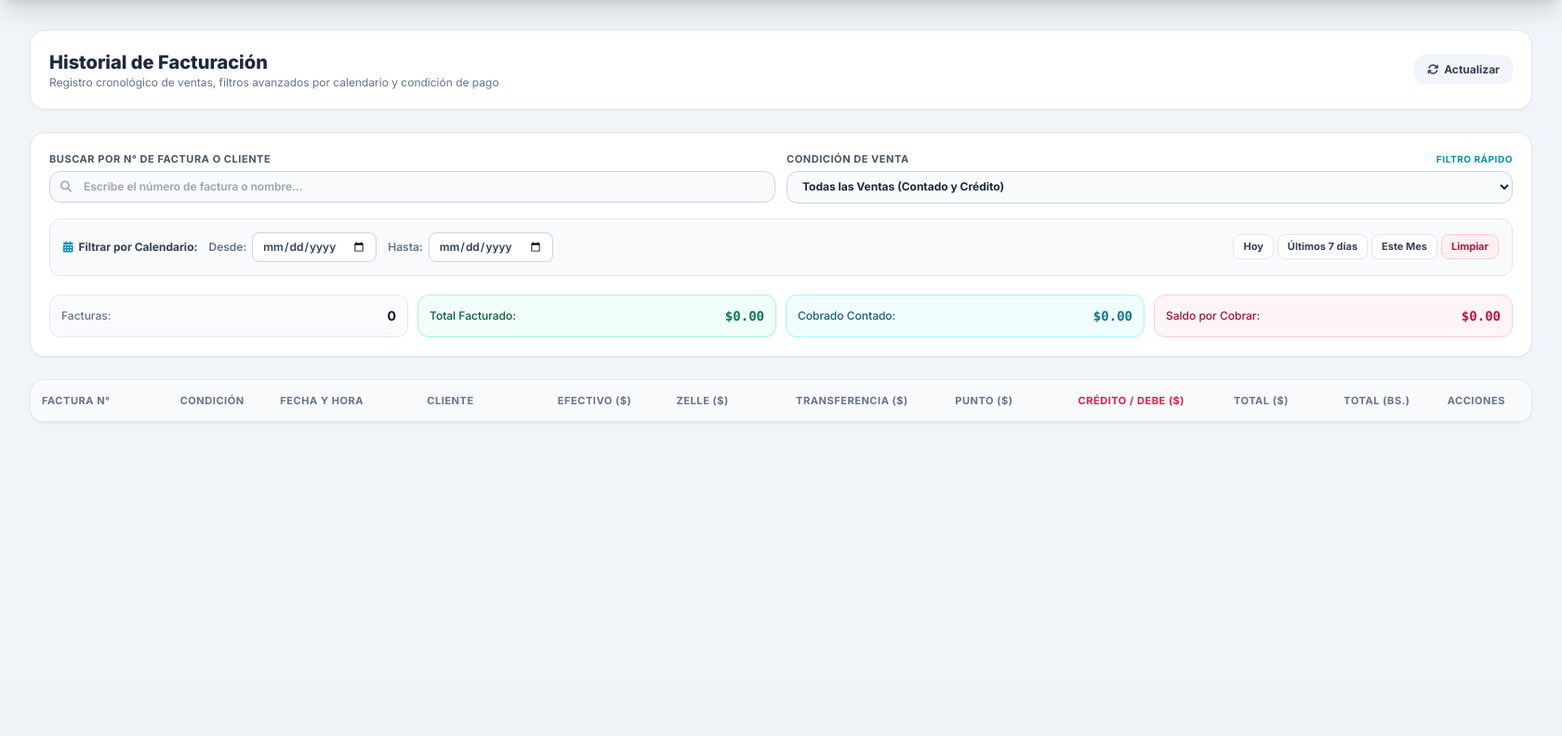
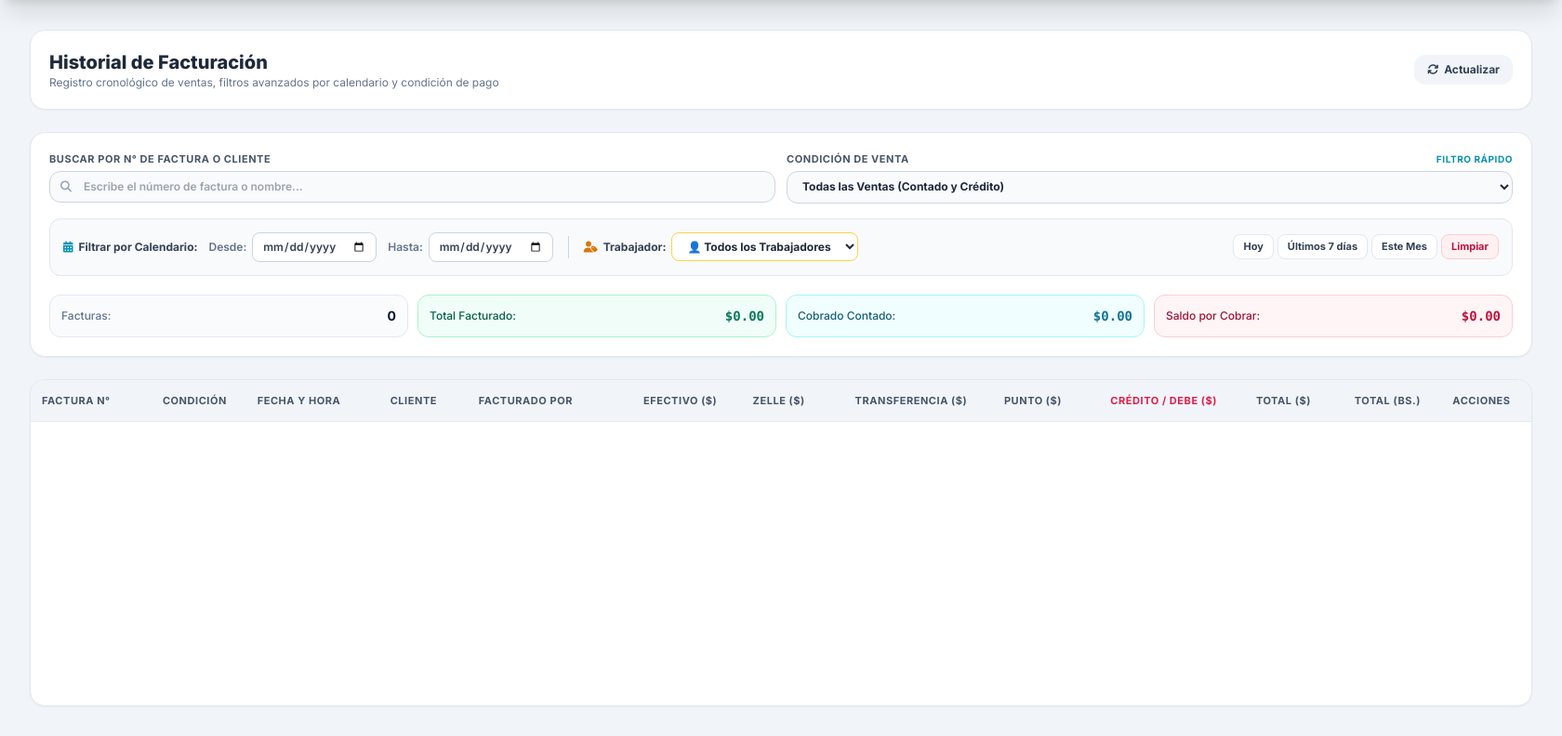
Before and after one commit to narutopewi-bot/prolago-carora, a FastAPI app: template frontend/templates/historial.html in a window 1680 px wide. Shown: the part 65-857 px from the top of the page at 93% size. Before the commit the page ends 520 px from the top, so only its background shows below. Run offline with FastAPI, Linux system fonts and the light colour scheme; the template is opened without the code that fills it, so the values that code supplies are empty; data comes from the database, SQL or seed files in the repository; some libraries are stand-ins or nearby versions.

Commit message:
feat(historial): agregar filtro por trabajador, columna Facturado Por y scrollbar independiente a tabla de facturas

```diff
--- a/backend/main.py
+++ b/backend/main.py
@@ -56,6 +56,8 @@ ejecutar_ddl_seguro("ALTER TABLE usuarios ADD COLUMN permisos TEXT DEFAULT '*'")
 ejecutar_ddl_seguro("ALTER TABLE facturas ADD COLUMN caja_id INTEGER")
 ejecutar_ddl_seguro("ALTER TABLE facturas ADD COLUMN referencia_transferencia VARCHAR(100) DEFAULT ''")
 ejecutar_ddl_seguro("ALTER TABLE facturas ADD COLUMN efectivo_bs FLOAT DEFAULT 0.0")
+ejecutar_ddl_seguro("ALTER TABLE facturas ADD COLUMN usuario_nombre VARCHAR(100) DEFAULT ''")
+ejecutar_ddl_seguro("UPDATE facturas SET usuario_nombre = (SELECT nombre FROM usuarios WHERE usuarios.id = facturas.usuario_id) WHERE (usuario_nombre IS NULL OR usuario_nombre = '') AND usuario_id IS NOT NULL")
 ejecutar_ddl_seguro("ALTER TABLE abonos_credito ADD COLUMN caja_id INTEGER")
 ejecutar_ddl_seguro("ALTER TABLE cajas ADD COLUMN nombre_caja VARCHAR(50) DEFAULT 'Caja 1'")
 ejecutar_ddl_seguro("UPDATE cajas SET nombre_caja = 'Caja 1' WHERE nombre_caja IS NULL OR nombre_caja = ''")
@@ -561,6 +563,7 @@ def create_factura(payload: FacturaCreate, db: Session = Depends(get_db), user:
         estado_credito=estado_credito,
         fecha_vencimiento=fecha_venc,
         usuario_id=user.id,
+        usuario_nombre=(user.nombre or user.username or "Administrador").strip(),
         caja_id=caja_id,
         items=detalles
     )
@@ -608,13 +611,19 @@ def list_facturas(
     fecha_inicio: Optional[str] = None,
     fecha_fin: Optional[str] = None,
     condicion: Optional[str] = None,
+    usuario_id: Optional[int] = None,
+    usuario_nombre: Optional[str] = None,
     db: Session = Depends(get_db),
     user: Usuario = Depends(require_user)
 ):
     query = db.query(Factura)
     if search:
         s = f"%{search.strip()}%"
-        query = query.filter(or_(Factura.numero.ilike(s), Factura.cliente_nombre.ilike(s)))
+        query = query.filter(or_(
+            Factura.numero.ilike(s),
+            Factura.cliente_nombre.ilike(s),
+            Factura.usuario_nombre.ilike(s)
+        ))
     if fecha_inicio and fecha_inicio.strip():
         try:
             dt_inicio = datetime.strptime(fecha_inicio.strip(), "%Y-%m-%d")
@@ -631,6 +640,15 @@ def list_facturas(
         c = condicion.strip().lower()
         if c in ["contado", "credito"]:
             query = query.filter(Factura.condicion == c)
+    if usuario_id:
+        query = query.filter(Factura.usuario_id == usuario_id)
+    elif usuario_nombre and usuario_nombre.strip() and usuario_nombre.strip().upper() != "TODOS":
+        u_str = f"%{usuario_nombre.strip()}%"
+        query = query.filter(or_(
+            Factura.usuario_nombre.ilike(u_str),
+            Factura.usuario.has(Usuario.nombre.ilike(u_str)),
+            Factura.usuario.has(Usuario.username.ilike(u_str))
+        ))
 
     total = query.count()
     facturas = query.order_by(Factura.fecha.desc()).offset(offset).limit(limit).all()
@@ -640,12 +658,21 @@ def list_facturas(
         cred = f.credito or 0.0
         saldo = f.saldo_pendiente if f.saldo_pendiente is not None else cred
         abonado = round(max(0.0, cred - saldo), 2)
+        usuario_nom = f.usuario_nombre
+        if not usuario_nom and f.usuario:
+            usuario_nom = f.usuario.nombre or f.usuario.username
+        if not usuario_nom:
+            usuario_nom = "Administrador"
+
         items.append({
             "id": f.id,
             "numero": f.numero,
             "fecha": f.fecha.isoformat() if f.fecha else "",
             "fecha_formateada": f.fecha.strftime("%d/%m/%Y %I:%M %p") if f.fecha else "",
             "cliente_nombre": f.cliente_nombre or "CLIENTE DE CONTADO",
+            "usuario_id": f.usuario_id,
+            "usuario_nombre": usuario_nom.strip(),
+            "usuario_username": f.usuario.username if f.usuario else "",
             "condicion": f.condicion or "contado",
             "total": f.total or 0.0,
             "tasa_bcv": f.tasa_bcv or 1.0,
@@ -677,6 +704,12 @@ def get_factura(id: int, db: Session = Depends(get_db), user: Usuario = Depends(
     if not cli and factura.cliente_nombre:
         cli = db.query(Cliente).filter(Cliente.nombre == factura.cliente_nombre).first()
 
+    usuario_nom = factura.usuario_nombre
+    if not usuario_nom and factura.usuario:
+        usuario_nom = factura.usuario.nombre or factura.usuario.username
+    if not usuario_nom:
+        usuario_nom = "Administrador"
+
     abonos_list = [
         {
             "id": ab.id,
@@ -702,6 +735,9 @@ def get_factura(id: int, db: Session = Depends(get_db), user: Usuario = Depends(
         "cliente_cedula": cli.cedula_rif if cli else "",
         "cliente_telefono": cli.telefono if cli else "",
         "cliente_direccion": cli.direccion if cli else "",
+        "usuario_id": factura.usuario_id,
+        "usuario_nombre": usuario_nom.strip(),
+        "usuario_username": factura.usuario.username if factura.usuario else "",
         "total_usd": factura.total,
         "total_bs": round(factura.total * factura.tasa_bcv, 2),
         "tasa_bcv": factura.tasa_bcv,
@@ -1989,6 +2025,20 @@ def get_reporte_resumen(db: Session = Depends(get_db), user: Usuario = Depends(r
 # ==========================================
 # GESTIÓN DE USUARIOS Y PERMISOS
 # ==========================================
+@app.get("/api/usuarios/vendedores")
+def list_vendedores(db: Session = Depends(get_db), user: Usuario = Depends(require_user)):
+    usuarios = db.query(Usuario).order_by(Usuario.nombre.asc()).all()
+    return [
+        {
+            "id": u.id,
+            "username": u.username,
+            "nombre": u.nombre,
+            "rol": u.rol,
+            "activo": u.activo
+        }
+        for u in usuarios
+    ]
+
 @app.get("/api/usuarios")
 def list_usuarios(db: Session = Depends(get_db), user: Usuario = Depends(require_user)):
     if not user.tiene_permiso("usuarios"):
--- a/backend/models.py
+++ b/backend/models.py
@@ -188,6 +188,8 @@ class Factura(Base):
     referencia_transferencia = Column(String(100), default="")
 
     usuario_id = Column(Integer, ForeignKey("usuarios.id"), nullable=True)
+    usuario_nombre = Column(String(100), default="")
+    usuario = relationship("Usuario", foreign_keys=[usuario_id])
     caja_id = Column(Integer, ForeignKey("cajas.id"), nullable=True)
     caja = relationship("Caja", back_populates="facturas")
     items = relationship("DetalleFactura", back_populates="factura", cascade="all, delete-orphan")
--- a/frontend/templates/historial.html
+++ b/frontend/templates/historial.html
@@ -117,6 +117,24 @@
             size: A4 portrait;
         }
     }
+
+    /* Scrollbar independiente y limpio para la tabla de historial */
+    #contenedorTablaHistorial::-webkit-scrollbar {
+        width: 10px;
+        height: 10px;
+    }
+    #contenedorTablaHistorial::-webkit-scrollbar-track {
+        background: #f1f5f9;
+        border-radius: 8px;
+    }
+    #contenedorTablaHistorial::-webkit-scrollbar-thumb {
+        background: #cbd5e1;
+        border-radius: 8px;
+        border: 2px solid #f1f5f9;
+    }
+    #contenedorTablaHistorial::-webkit-scrollbar-thumb:hover {
+        background: #94a3b8;
+    }
 </style>
 {% endblock %}
 
@@ -167,9 +185,9 @@
             </div>
         </div>
 
-        <!-- Fila 2: Filtro por Calendario (Rango de Fechas) -->
-        <div class="p-3.5 bg-slate-50 rounded-xl border border-slate-200 flex flex-col md:flex-row md:items-center justify-between gap-3">
-            <div class="flex flex-wrap items-center gap-2 sm:gap-3">
+        <!-- Fila 2: Filtro por Calendario (Rango de Fechas) y Filtro por Trabajador -->
+        <div class="p-3.5 bg-slate-50 rounded-xl border border-slate-200 flex flex-col xl:flex-row xl:items-center justify-between gap-3">
+            <div class="flex flex-wrap items-center gap-2.5 sm:gap-3">
                 <span class="text-xs font-bold text-slate-700 flex items-center">
                     <i class="fa-solid fa-calendar-days text-cyan-600 mr-1.5"></i>
                     Filtrar por Calendario:
@@ -184,10 +202,25 @@
                     <input type="date" id="filtroFechaHasta" onchange="aplicarFiltrosHistorial()"
                         class="px-2.5 py-1.5 bg-white border border-slate-300 rounded-lg text-xs font-semibold text-slate-700 focus:outline-none focus:ring-2 focus:ring-cyan-500">
                 </div>
+
+                <!-- Separador vertical -->
+                <div class="hidden sm:block h-6 w-px bg-slate-300 mx-1"></div>
+
+                <!-- Filtro por Trabajador / Vendedor -->
+                <div class="flex items-center space-x-1.5 text-xs">
+                    <span class="text-slate-700 font-bold flex items-center whitespace-nowrap">
+                        <i class="fa-solid fa-user-tag text-amber-600 mr-1.5"></i>
+                        Trabajador:
+                    </span>
+                    <select id="filtroUsuario" onchange="aplicarFiltrosHistorial()"
+                        class="px-3 py-1.5 bg-white border border-amber-300 rounded-lg text-xs font-bold text-slate-800 focus:outline-none focus:ring-2 focus:ring-amber-500 shadow-2xs min-w-[190px]">
+                        <option value="TODOS">👤 Todos los Trabajadores</option>
+                    </select>
+                </div>
             </div>
 
             <!-- Accesos rápidos de calendario -->
-            <div class="flex items-center space-x-1 text-[11px]">
+            <div class="flex items-center space-x-1 text-[11px] self-end xl:self-auto">
                 <button type="button" onclick="establecerRangoFecha('hoy')" class="px-2.5 py-1 bg-white hover:bg-slate-100 border border-slate-200 rounded-lg font-bold text-slate-700 transition shadow-2xs">Hoy</button>
                 <button type="button" onclick="establecerRangoFecha('semana')" class="px-2.5 py-1 bg-white hover:bg-slate-100 border border-slate-200 rounded-lg font-bold text-slate-700 transition shadow-2xs">Últimos 7 días</button>
                 <button type="button" onclick="establecerRangoFecha('mes')" class="px-2.5 py-1 bg-white hover:bg-slate-100 border border-slate-200 rounded-lg font-bold text-slate-700 transition shadow-2xs">Este Mes</button>
@@ -216,16 +249,17 @@
         </div>
     </div>
 
-    <!-- TABLA HISTORIAL -->
-    <div class="bg-white rounded-2xl shadow-sm border border-slate-200 overflow-hidden">
-        <div class="overflow-x-auto">
-            <table class="w-full text-left text-xs min-w-full">
-                <thead class="bg-slate-50 text-slate-500 uppercase font-bold text-[11px] tracking-wider border-b border-slate-200">
+    <!-- TABLA HISTORIAL CON SCROLLBAR INDEPENDIENTE -->
+    <div class="bg-white rounded-2xl shadow-sm border border-slate-200 overflow-hidden flex flex-col">
+        <div id="contenedorTablaHistorial" class="overflow-x-auto overflow-y-auto max-h-[66vh] min-h-[350px]">
+            <table class="w-full text-left text-xs min-w-full border-collapse">
+                <thead class="bg-slate-100 text-slate-600 uppercase font-bold text-[11px] tracking-wider border-b border-slate-200 sticky top-0 z-20 shadow-xs backdrop-blur-sm">
                     <tr>
                         <th class="px-3 py-3.5 whitespace-nowrap">Factura N°</th>
                         <th class="px-2.5 py-3.5 text-center whitespace-nowrap">Condición</th>
                         <th class="px-3 py-3.5 whitespace-nowrap">Fecha y Hora</th>
                         <th class="px-3.5 py-3.5">Cliente</th>
+                        <th class="px-3 py-3.5 whitespace-nowrap">Facturado Por</th>
                         <th class="px-2.5 py-3.5 text-right whitespace-nowrap">Efectivo ($)</th>
                         <th class="px-2.5 py-3.5 text-right whitespace-nowrap">Zelle ($)</th>
                         <th class="px-2.5 py-3.5 text-right whitespace-nowrap">Transferencia ($)</th>
@@ -260,6 +294,7 @@
 
         <div class="flex justify-between items-center mb-3">
             <p><strong>Cliente:</strong> <span id="detCliente"></span></p>
+            <p class="text-right"><strong>Facturado Por:</strong> <span id="detVendedor" class="font-bold text-amber-700"></span></p>
         </div>
 
         <!-- Resumen de Crédito y Abonos si aplica -->
@@ -568,10 +603,59 @@
             if (res.ok) {
                 const data = await res.json();
                 todasLasFacturas = data.items;
+                await cargarTrabajadoresFiltro();
                 aplicarFiltrosHistorial();
             }
         } catch (e) {
             console.error(e);
+        }
+    }
+
+    async function cargarTrabajadoresFiltro() {
+        const select = document.getElementById('filtroUsuario');
+        if (!select) return;
+        const valorPrevio = select.value;
+
+        let usuarios = [];
+        try {
+            const res = await fetch('/api/usuarios/vendedores');
+            if (res.ok) {
+                usuarios = await res.json();
+            }
+        } catch (e) {
+            console.warn("No se pudo cargar /api/usuarios/vendedores:", e);
+        }
+
+        const nombresSet = new Set();
+        select.innerHTML = '<option value="TODOS">👤 Todos los Trabajadores</option>';
+
+        usuarios.forEach(u => {
+            const nom = (u.nombre || u.username || '').trim();
+            if (nom && !nombresSet.has(nom.toLowerCase())) {
+                nombresSet.add(nom.toLowerCase());
+                const opt = document.createElement('option');
+                opt.value = nom;
+                opt.textContent = `${nom} (@${u.username})`;
+                select.appendChild(opt);
+            }
+        });
+
+        // Asegurar que si existen facturas con otros nombres históricos también aparezcan
+        if (todasLasFacturas && todasLasFacturas.length > 0) {
+            todasLasFacturas.forEach(f => {
+                const nom = (f.usuario_nombre || f.usuario_username || '').trim();
+                if (nom && !nombresSet.has(nom.toLowerCase())) {
+                    nombresSet.add(nom.toLowerCase());
+                    const opt = document.createElement('option');
+                    opt.value = nom;
+                    opt.textContent = `${nom}`;
+                    select.appendChild(opt);
+                }
+            });
+        }
+
+        if (valorPrevio && Array.from(select.options).some(o => o.value === valorPrevio)) {
+            select.value = valorPrevio;
         }
     }
 
@@ -601,6 +685,8 @@
         } else if (tipo === 'limpiar') {
             inpDesde.value = '';
             inpHasta.value = '';
+            const selUser = document.getElementById('filtroUsuario');
+            if (selUser) selUser.value = 'TODOS';
         }
         aplicarFiltrosHistorial();
     }
@@ -610,11 +696,22 @@
         const cond = document.getElementById('filtroCondicion').value;
         const fDesde = document.getElementById('filtroFechaDesde').value;
         const fHasta = document.getElementById('filtroFechaHasta').value;
+        const uTrabajador = document.getElementById('filtroUsuario') ? document.getElementById('filtroUsuario').value : 'TODOS';
 
         const filtradas = todasLasFacturas.filter(f => {
-            // 1. Filtro texto (Número o Cliente)
-            const matchTxt = !txt || f.numero.toLowerCase().includes(txt) || f.cliente_nombre.toLowerCase().includes(txt);
+            const fVendedor = (f.usuario_nombre || f.usuario_username || '').toLowerCase();
+
+            // 1. Filtro texto (Número, Cliente o Vendedor)
+            const matchTxt = !txt || f.numero.toLowerCase().includes(txt) || f.cliente_nombre.toLowerCase().includes(txt) || fVendedor.includes(txt);
             if (!matchTxt) return false;
+
+            // 1.1 Filtro por Trabajador / Vendedor
+            if (uTrabajador && uTrabajador !== 'TODOS') {
+                const uBuscado = uTrabajador.toLowerCase();
+                const nomMatch = fVendedor.includes(uBuscado) || uBuscado.includes(fVendedor);
+                const idMatch = f.usuario_id && String(f.usuario_id) === String(uTrabajador);
+                if (!nomMatch && !idMatch) return false;
+            }
 
             const esCredito = f.condicion === 'credito' || (f.credito && f.credito > 0);
             const saldoDebe = (f.saldo_pendiente !== undefined && f.saldo_pendiente !== null) ? f.saldo_pendiente : (f.credito || 0);
@@ -658,7 +755,7 @@
         tbody.innerHTML = '';
 
         if (filtradas.length === 0) {
-            tbody.innerHTML = '<tr><td colspan="12" class="p-8 text-center text-slate-400 font-medium">No se encontraron ventas que coincidan con los filtros seleccionados</td></tr>';
+            tbody.innerHTML = '<tr><td colspan="13" class="p-8 text-center text-slate-400 font-medium">No se encontraron ventas que coincidan con los filtros seleccionados</td></tr>';
             return;
         }
 
@@ -670,6 +767,7 @@
             const esCredito = f.condicion === 'credito' || (f.credito && f.credito > 0);
             const saldoDebe = (f.saldo_pendiente !== undefined && f.saldo_pendiente !== null) ? f.saldo_pendiente : (f.credito || 0);
             const abonado = (f.total_abonado !== undefined && f.total_abonado !== null) ? f.total_abonado : Math.max(0, (f.credito || 0) - saldoDebe);
+            const vendedorTexto = f.usuario_nombre || f.usuario_username || 'Administrador';
 
             let badgeCondicion = `<span class="inline-flex items-center px-2 py-0.5 rounded-full text-[10px] font-black bg-emerald-100 text-emerald-700 border border-emerald-200"><i class="fa-solid fa-check mr-1"></i> CONTADO</span>`;
             if (esCredito) {
@@ -720,6 +818,12 @@
                 <td class="px-2.5 py-3 text-center whitespace-nowrap">${badgeCondicion}</td>
                 <td class="px-3 py-3 text-slate-500 whitespace-nowrap">${fFecha}</td>
                 <td class="px-3.5 py-3 font-semibold text-slate-800">${f.cliente_nombre}</td>
+                <td class="px-3 py-3 whitespace-nowrap">
+                    <span class="inline-flex items-center px-2 py-0.5 rounded-lg text-[11px] font-bold bg-amber-50 text-amber-800 border border-amber-200">
+                        <i class="fa-solid fa-user-circle text-amber-600 mr-1.5"></i>
+                        ${vendedorTexto}
+                    </span>
+                </td>
                 <td class="px-2.5 py-3 text-right font-mono text-slate-600 whitespace-nowrap">
                     ${(f.efectivo && f.efectivo > 0) ? '$' + f.efectivo.toFixed(2) : ((f.efectivo_bs && f.efectivo_bs > 0) ? '' : '-')}
                     ${(f.efectivo_bs && f.efectivo_bs > 0) ? `<div class="text-[9px] text-emerald-600 font-bold">Bs. ${Number(f.efectivo_bs).toLocaleString('es-VE', {minimumFractionDigits: 2})}</div>` : ''}
@@ -766,6 +870,10 @@
                 document.getElementById('detNum').textContent = d.numero;
                 document.getElementById('detFecha').textContent = d.fecha;
                 document.getElementById('detCliente').textContent = d.cliente_nombre;
+                const elVendedor = document.getElementById('detVendedor');
+                if (elVendedor) {
+                    elVendedor.textContent = d.usuario_nombre || d.usuario_username || 'Administrador';
+                }
                 document.getElementById('detTotalUSD').textContent = `$${d.total_usd.toFixed(2)}`;
                 document.getElementById('detTotalBS').textContent = `Bs. ${Number(d.total_bs.toFixed(2)).toLocaleString('es-VE', {minimumFractionDigits: 2})}`;
                 document.getElementById('detTasa').textContent = `${d.tasa_bcv.toFixed(2)} Bs./$`;
```
